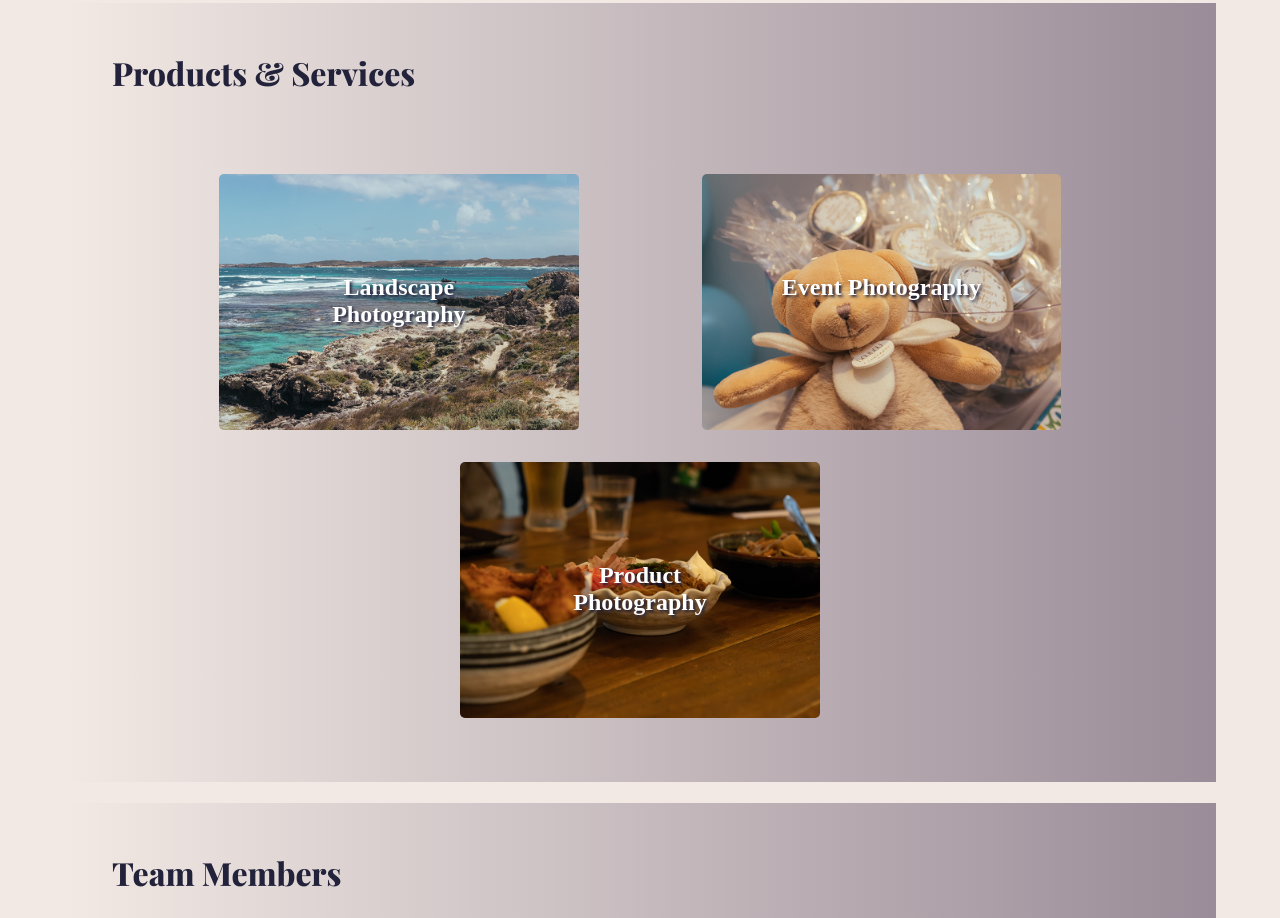
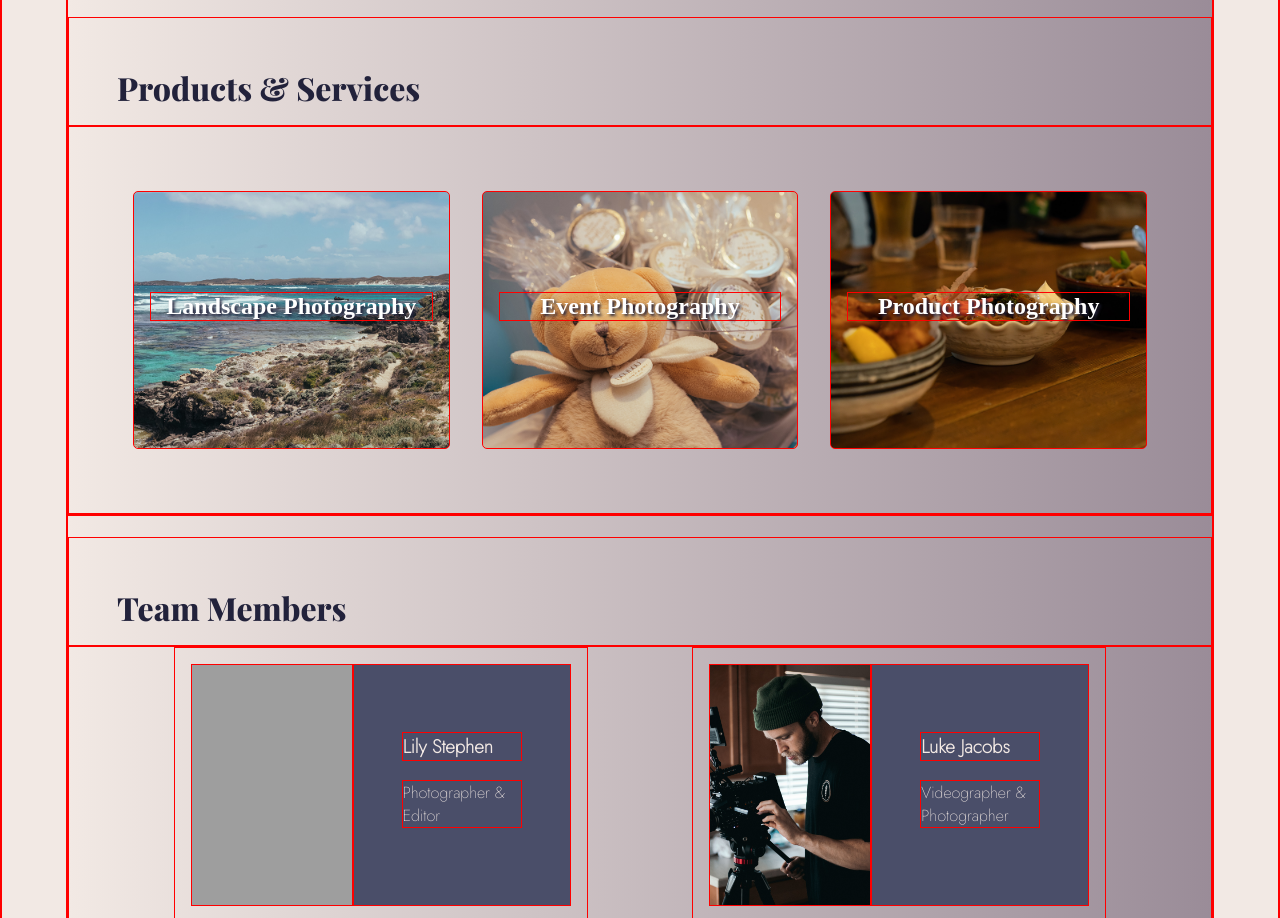
Before and after one commit to omelette801/rng-photography, a plain HTML site: page index.html in a window 1280 px wide. Shown: the part 597-1515 px from the top of the page. Drawn offline with nearby package versions, Linux system fonts and the light colour scheme; grey boxes are pictures that could not be loaded.

Commit message:
modified:   resources/styles.css

```diff
--- a/resources/styles.css
+++ b/resources/styles.css
@@ -1,6 +1,6 @@
-/* * {
+* {
     border: 1px solid red;
-} */
+}
 
 html {
     font-size: 16px;
@@ -163,13 +163,12 @@ main h1 {
 }
 
 .services {
-    padding: 5rem;
+    padding: 5rem 1rem;
     border-radius: 5px;
-    min-width: 100px;
-    max-width: 200px;
+    min-width: 250px;
     margin: 1rem;
     min-height: 6rem;
-    flex-shrink: 1;
+    flex: 1 1;
 }
 
 div.services:hover {
```
